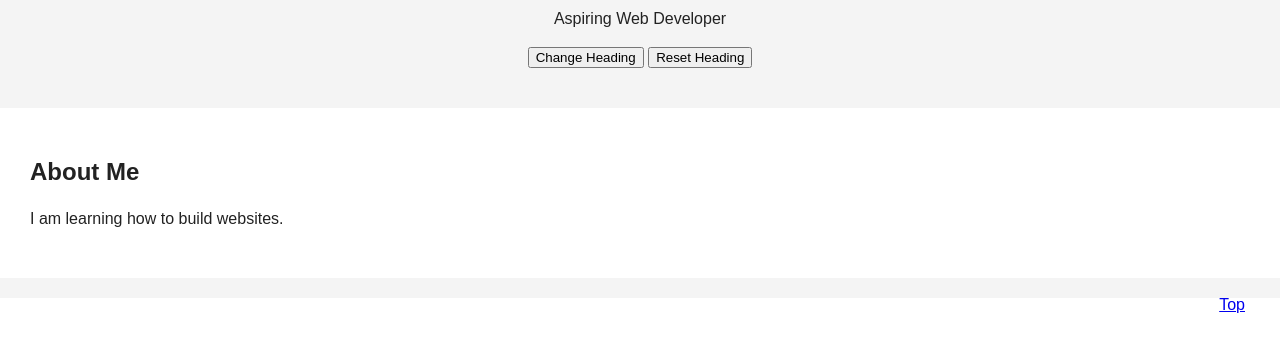
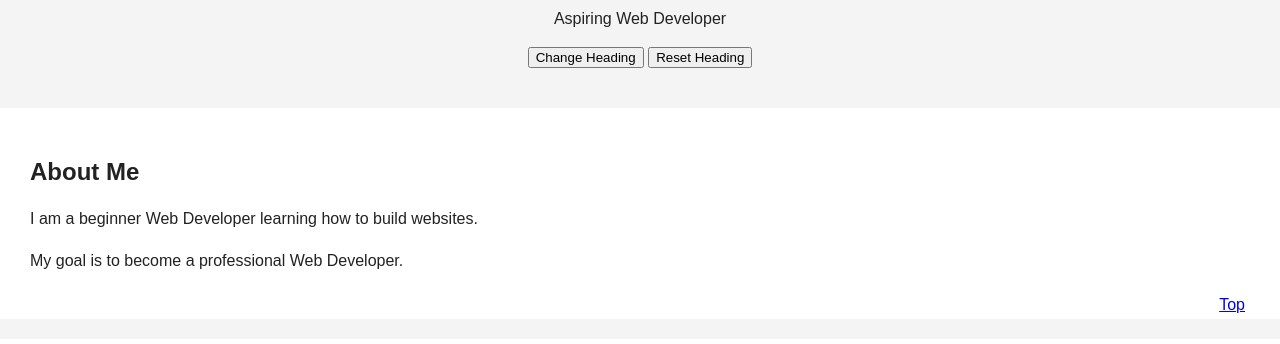
Before and after one commit to judemathew-boop/my-portfolio, a plain HTML site: page index.html in a window 1280 px wide. Shown: the part 456-800 px from the top of the page. Drawn offline with Linux system fonts and the light colour scheme.

Commit message:
Update about section

```diff
--- a/index.html
+++ b/index.html
@@ -34,7 +34,8 @@
 
             <section id="about" class="section">
                 <h2>About Me</h2>
-                <p>I am learning how to build websites.</p>
+                <p>I am a beginner Web Developer learning how to build websites.</p>
+                <p>My goal is to become a professional Web Developer.</p>
             </section>
 
             <section id="education" class="section">
```
